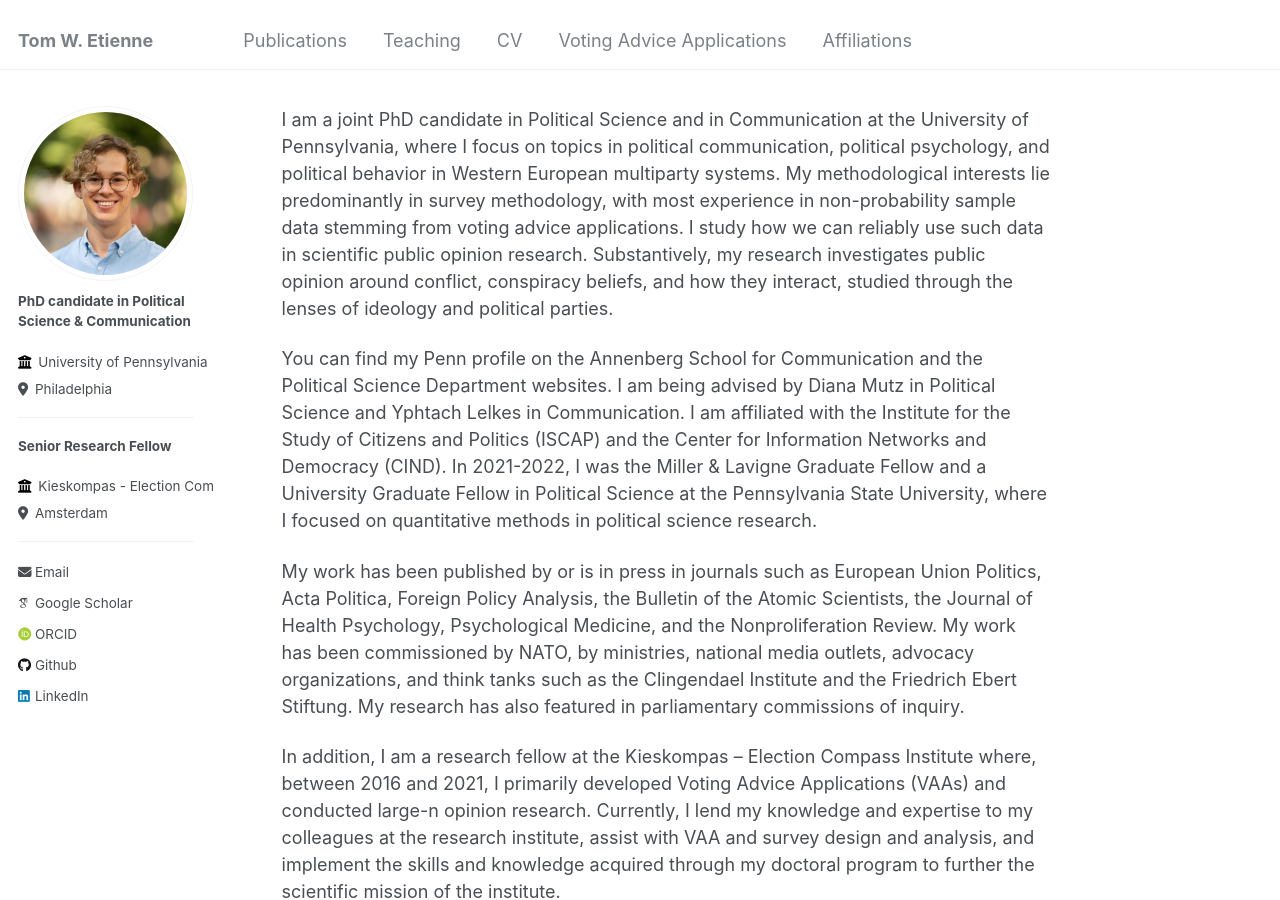
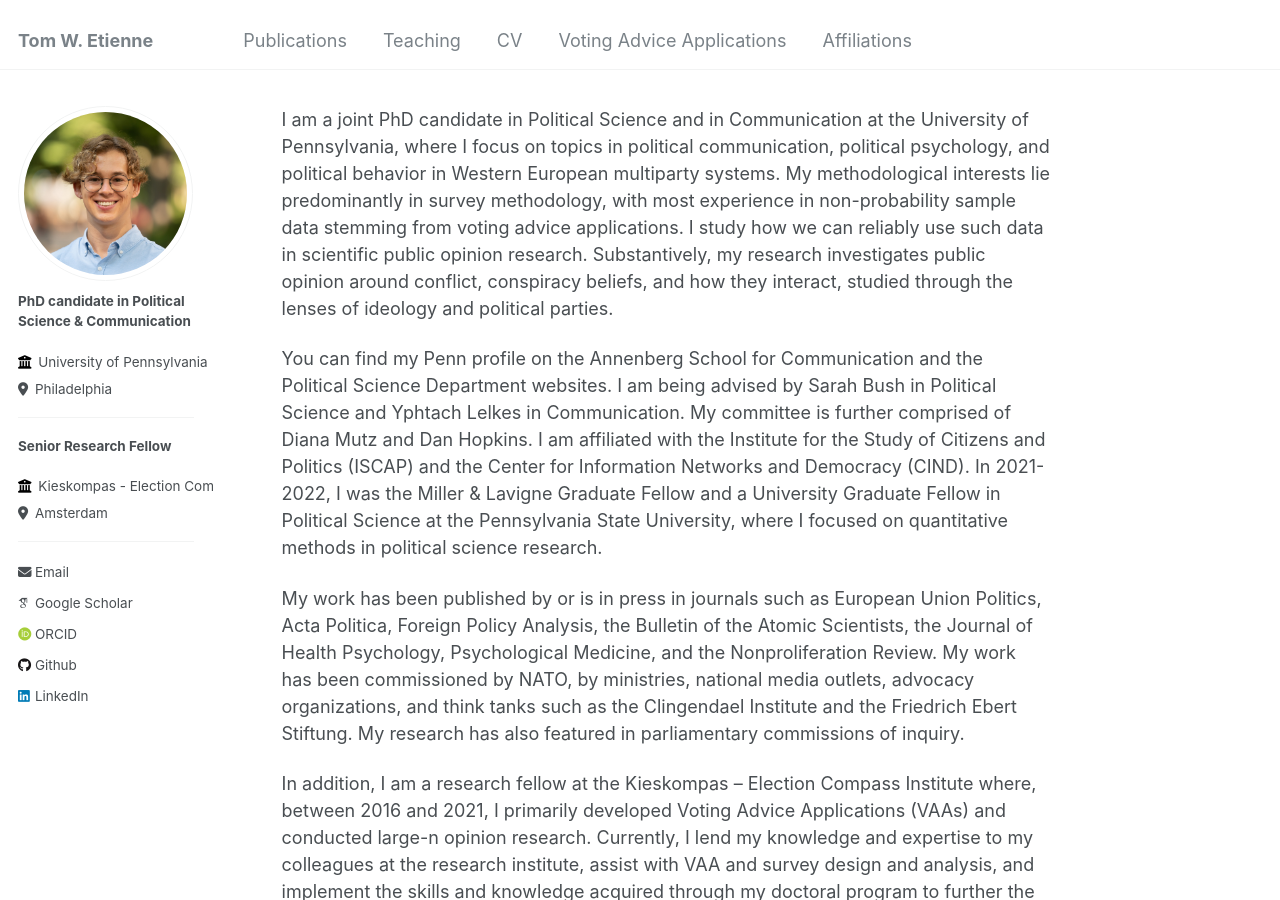
Before and after one commit to tomwetienne/tomwetienne.github.io, a Jekyll site: the page built from _pages/about.md, in a window 1280 px wide and 900 px high. Built offline with Jekyll 4.4.1, drawn with Linux system fonts in a browser that asks for light colours; some web fonts are replaced.

Commit message:
Revise academic affiliations and committee details
Updated advisor information and committee members in the about page.

```diff
--- a/_pages/about.md
+++ b/_pages/about.md
@@ -9,7 +9,7 @@ redirect_from:
 
 I am a joint PhD candidate in Political Science and in Communication at the University of Pennsylvania, where I focus on topics in political communication, political psychology, and political behavior in Western European multiparty systems. My methodological interests lie predominantly in survey methodology, with most experience in non-probability sample data stemming from voting advice applications. I study how we can reliably use such data in scientific public opinion research. Substantively, my research investigates public opinion around conflict, conspiracy beliefs, and how they interact, studied through the lenses of ideology and political parties.
 
-You can find my Penn profile on the Annenberg School for Communication and the Political Science Department websites. I am being advised by Diana Mutz in Political Science and Yphtach Lelkes in Communication. I am affiliated with the Institute for the Study of Citizens and Politics (ISCAP) and the Center for Information Networks and Democracy (CIND). In 2021-2022, I was the Miller & Lavigne Graduate Fellow and a University Graduate Fellow in Political Science at the Pennsylvania State University, where I focused on quantitative methods in political science research.
+You can find my Penn profile on the Annenberg School for Communication and the Political Science Department websites. I am being advised by Sarah Bush in Political Science and Yphtach Lelkes in Communication. My committee is further comprised of Diana Mutz and Dan Hopkins. I am affiliated with the Institute for the Study of Citizens and Politics (ISCAP) and the Center for Information Networks and Democracy (CIND). In 2021-2022, I was the Miller & Lavigne Graduate Fellow and a University Graduate Fellow in Political Science at the Pennsylvania State University, where I focused on quantitative methods in political science research.
 
 My work has been published by or is in press in journals such as European Union Politics, Acta Politica, Foreign Policy Analysis, the Bulletin of the Atomic Scientists, the Journal of Health Psychology, Psychological Medicine, and the Nonproliferation Review. My work has been commissioned by NATO, by ministries, national media outlets, advocacy organizations, and think tanks such as the Clingendael Institute and the Friedrich Ebert Stiftung. My research has also featured in parliamentary commissions of inquiry.
 
```
